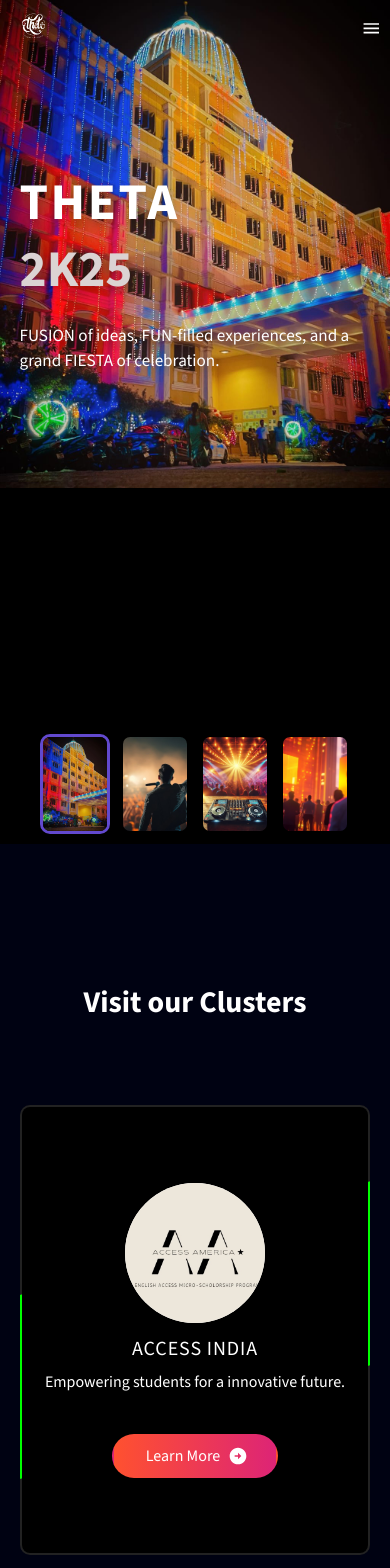
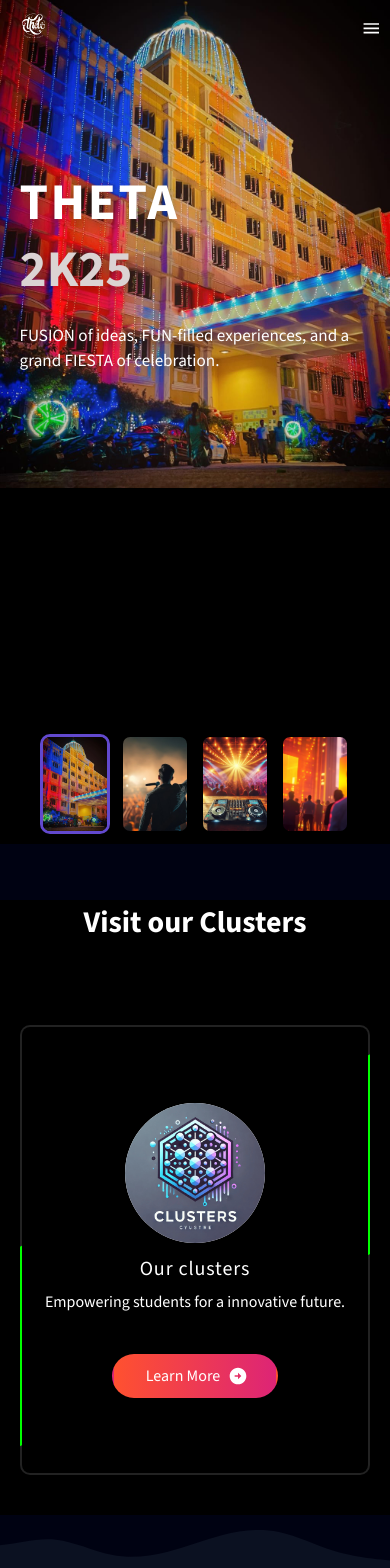
Before and after one commit to themanojking/theta-1, a React (Create React App) app: page / in a window 390 px wide. Shown: the top 1568 px of the page. Built offline with nearby package versions, Linux system fonts and the light colour scheme.

Commit message:
add Cluster page and update routing; enhance Home page for responsive display of clusters

```diff
--- a/src/App.js
+++ b/src/App.js
@@ -14,6 +14,7 @@ import Day3 from './Pages/EventsPages/Day3';
 import ContactUs from './Pages/ContactUs';
 import Workshops from './Pages/Workshops';
 import Developers from './Pages/Developers ';
+import Cluster from './Pages/Cluster';
 function App() {
   useEffect(() => {
     AOS.init({ duration: 1000 });
@@ -33,6 +34,7 @@ function App() {
         <Route path='/Day3' element={<Day3 />} />
         <Route path='/Workshops' element={<Workshops />} />
         <Route path='/Developers' element={<Developers />} />
+        <Route path='/Cluster' element={<Cluster />} />
       </Routes>
     </BrowserRouter>
   );
--- /dev/null
+++ b/src/Component/Allclusters.jsx
@@ -0,0 +1,200 @@
+import React from "react";
+import { Avatar, Box, Button, Typography } from "@mui/material";
+import { styled } from "@mui/system";
+import { keyframes } from "@emotion/react";
+import ArrowCircleRightIcon from "@mui/icons-material/ArrowCircleRight";
+
+const AnimatedCard = styled(Box)(({ theme }) => ({
+  height: "450px",
+  width: "350px",
+  background: "#222",
+  position: "relative",
+  display: "flex",
+  flexDirection: "column",
+  justifyContent: "center",
+  alignItems: "center",
+  borderRadius: "10px",
+  cursor: "pointer",
+  overflow: "hidden",
+  "&::before": {
+    position: "absolute",
+    content: '""',
+    width: "50%",
+    height: "180%",
+    background: "#ff0800",
+    transform: "rotate(45deg)",
+    animation: "animate 4s linear infinite",
+  },
+  "&::after": {
+    position: "absolute",
+    content: '""',
+    inset: "2px",
+    background: "#000",
+    borderRadius: "8px",
+  },
+  "& img": {
+    width: "50%",
+    height: "auto",
+    zIndex: 1,
+  },
+  "& button": {
+    zIndex: 1,
+    marginTop: "10px",
+  },
+  "&:hover::before": {
+    animation: "none",
+  },
+  "@keyframes animate": {
+    "0%": {
+      transform: "rotate(0deg)",
+      filter: "hue-rotate(0deg) saturate(100%)",
+    },
+    "100%": {
+      transform: "rotate(360deg)",
+      filter: "hue-rotate(-360deg) saturate(1000%)",
+    },
+  },
+}));
+
+const gradientBorderAnimation = keyframes`
+  0% {
+    background-position: 0% 50%;
+  }
+  50% {
+    background-position: 100% 50%;
+  }
+  100% {
+    background-position: 0% 50%;
+  }
+`;
+
+const RotatingCard = ({ title, imgSrc, subtitle, description, path }) => {
+  return (
+    <AnimatedCard  data-aos="fade-up">
+      <Typography
+        variant="h6"
+        sx={{
+          position: "absolute",
+          top: "25px",
+          left: "25px",
+          color: "#fff",
+          fontWeight: 100,
+          fontSize: "1.2rem",
+          letterSpacing: 1,
+          margin: 0,
+          zIndex: 1,
+        }}
+      >
+        {title}
+      </Typography>
+      <Box
+        sx={{
+          width: 140,
+          height: 140,
+          borderRadius: "50%",
+          background: "#fff",
+          backgroundSize: "300% 300%",
+          animation: `${gradientBorderAnimation} 10s ease infinite`,
+          zIndex: 1,
+          display: "flex",
+          justifyContent: "center",
+          alignItems: "center",
+          overflow: "hidden",
+          position: "relative",
+        }}
+      >
+        <Avatar
+          src={imgSrc}
+          alt={`Review ${title}`}
+          sx={{
+            width: "80%",
+            height: "80%",
+            borderRadius: "50%",
+            scale: 2.8,
+          }}
+        />
+      </Box>
+
+      <Typography
+        variant="h6"
+        sx={{
+          color: "#fff",
+          marginTop: "10px",
+          fontWeight: 500,
+          letterSpacing: 0.9,
+          fontSize: "1.25rem",
+          zIndex: 1,
+        }}
+      >
+        {subtitle}
+      </Typography>
+      <Typography
+        sx={{
+          color: "#fff",
+          fontSize: "16px",
+          marginTop: "5px",
+          textAlign: "center",
+          padding: "0 15px",
+          zIndex: 1,
+          pb: 5,
+        }}
+      >
+        {description}
+      </Typography>
+
+      <Button
+        variant="contained"
+        endIcon={<ArrowCircleRightIcon />}
+        href={path}
+        sx={{
+          background: `linear-gradient(91.83deg, rgb(255, 81, 47) 0%, rgb(221, 36, 118) 100%)`,
+          textTransform: "none",
+          borderRadius: "50px",
+          fontSize: "1rem",
+          px: [4],
+          color: "#fff",
+          zIndex: 1,
+          border: "2px solid transparent",
+          "&:hover": {
+            background: "transparent",
+            border: "2px solid #EF3D4E",
+          },
+        }}
+      >
+        Learn More
+      </Button>
+    </AnimatedCard>
+  );
+};
+
+const Allclusters = () => {
+  const cardData = [
+    {
+      title: "",
+      imgSrc: "Assets/cluster.png",
+      subtitle: "Our clusters",
+      description: "Empowering students for a innovative future.",
+      path: "/Cluster",
+    },
+
+
+  ];
+
+  return (
+    <Box display="flex" gap={10} flexWrap="wrap" justifyContent="center" py={5}>
+      {cardData.map((card, index) => (
+        <RotatingCard
+          key={index}
+          title={card.title}
+          imgSrc={card.imgSrc}
+          subtitle={card.subtitle}
+          description={card.description}
+          path={card.path}
+           data-aos="fade-up"
+        />
+      ))}
+    </Box>
+  );
+};
+
+export default Allclusters;
--- a/src/Component/Navbar.jsx
+++ b/src/Component/Navbar.jsx
@@ -18,10 +18,10 @@ import {
   useScrollTrigger,
   Slide,
   CssBaseline,
+  useMediaQuery,
+  useTheme,
 } from "@mui/material";
 import { Link } from "react-router-dom";
-
-
 
 function HideOnScroll(props) {
   const { children, window } = props;
@@ -44,6 +44,8 @@ export default function Navbar(props) {
   const { color } = props;
   const [isDown, setIsDown] = useState(false);
   const [mobileOpen, setMobileOpen] = useState(false);
+  const theme = useTheme();
+  const isMdUp = useMediaQuery(theme.breakpoints.up('md'));
 
   useEffect(() => {
     const handleScroll = () => {
@@ -60,11 +62,14 @@ export default function Navbar(props) {
 
   const navItems = [
     { link: "/", name: "Home" },
-  /*  { link: "/AllEvents", name: "Events" }, */
     { link: "/Workshops", name: "Workshops" },
     { link: "/ContactUs", name: "Contact Us" },
     { link: "/Developers", name: "Developers" },
   ];
+
+  if (!isMdUp) {
+    navItems.push({ link: "/Cluster", name: "Cluster" });
+  }
 
   const drawer = (
     <Stack direction="column">
--- /dev/null
+++ b/src/Pages/Cluster.js
@@ -0,0 +1,24 @@
+import React from 'react'
+import Carousel from '../Component/Carousel '
+import Brands from '../Component/Brands'
+import { Box, Divider } from '@mui/material'
+import TitleWithDescription from '../Component/TitleWithDescription '
+import Faq from '../Component/Faq'
+import Navbar from '../Component/Navbar'
+import Clusters from '../Component/Clusters'
+import Review from '../Component/Review'
+import Footer from '../Component/Footer'
+const Cluster = () => {
+    return (
+        <>
+         <Navbar color="#fff" />
+         <Box sx={{ bgcolor: "#000212", py: 10 }}>
+                <TitleWithDescription
+                    title="Visit our Clusters"
+                />
+                <Clusters />
+            </Box>
+        </>
+    );
+};
+export default Cluster;
--- a/src/Pages/Home.js
+++ b/src/Pages/Home.js
@@ -8,6 +8,7 @@ import Navbar from '../Component/Navbar'
 import Clusters from '../Component/Clusters'
 import Review from '../Component/Review'
 import Footer from '../Component/Footer'
+import Allclusters from '../Component/Allclusters'
 const Home = () => {
     return (
         <>
@@ -15,11 +16,17 @@ const Home = () => {
                 <Carousel />
                 <Navbar color="#fff" />
             </Box>
-            <Box sx={{ bgcolor: "#000212", py: 10 }}>
+            <Box sx={{ display: { xs: 'none', md: 'block' } }}>
                 <TitleWithDescription
                     title="Visit our Clusters"
                 />
                 <Clusters />
+            </Box>
+            <Box sx={{ display: { xs: 'block', md: 'none' } }}>
+                <TitleWithDescription
+                    title="Visit our Clusters"
+                />
+                <Allclusters/>
             </Box>
             <Box>
                 <Review />
```
Also changed, not shown: public/Assets/cluster.png (added).
